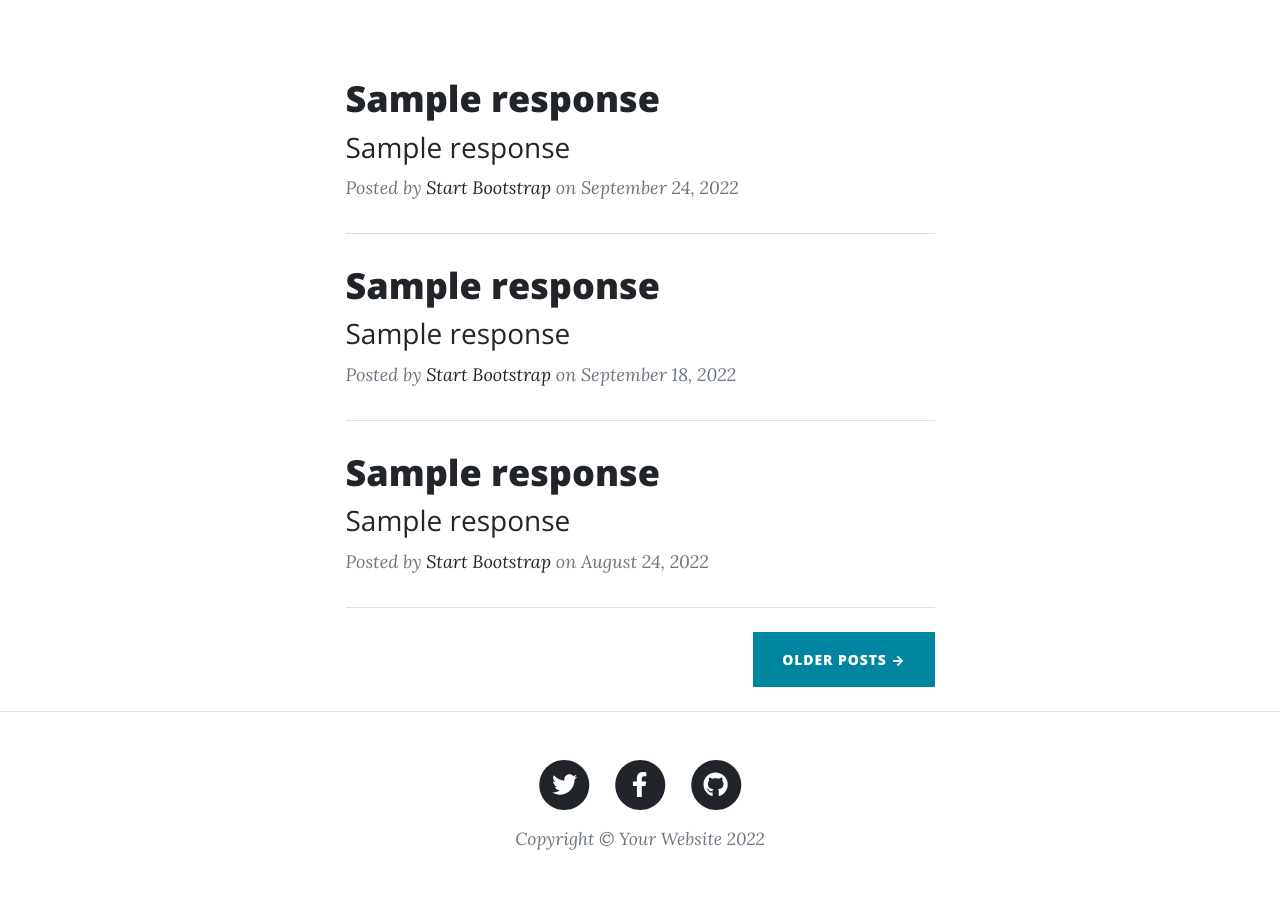
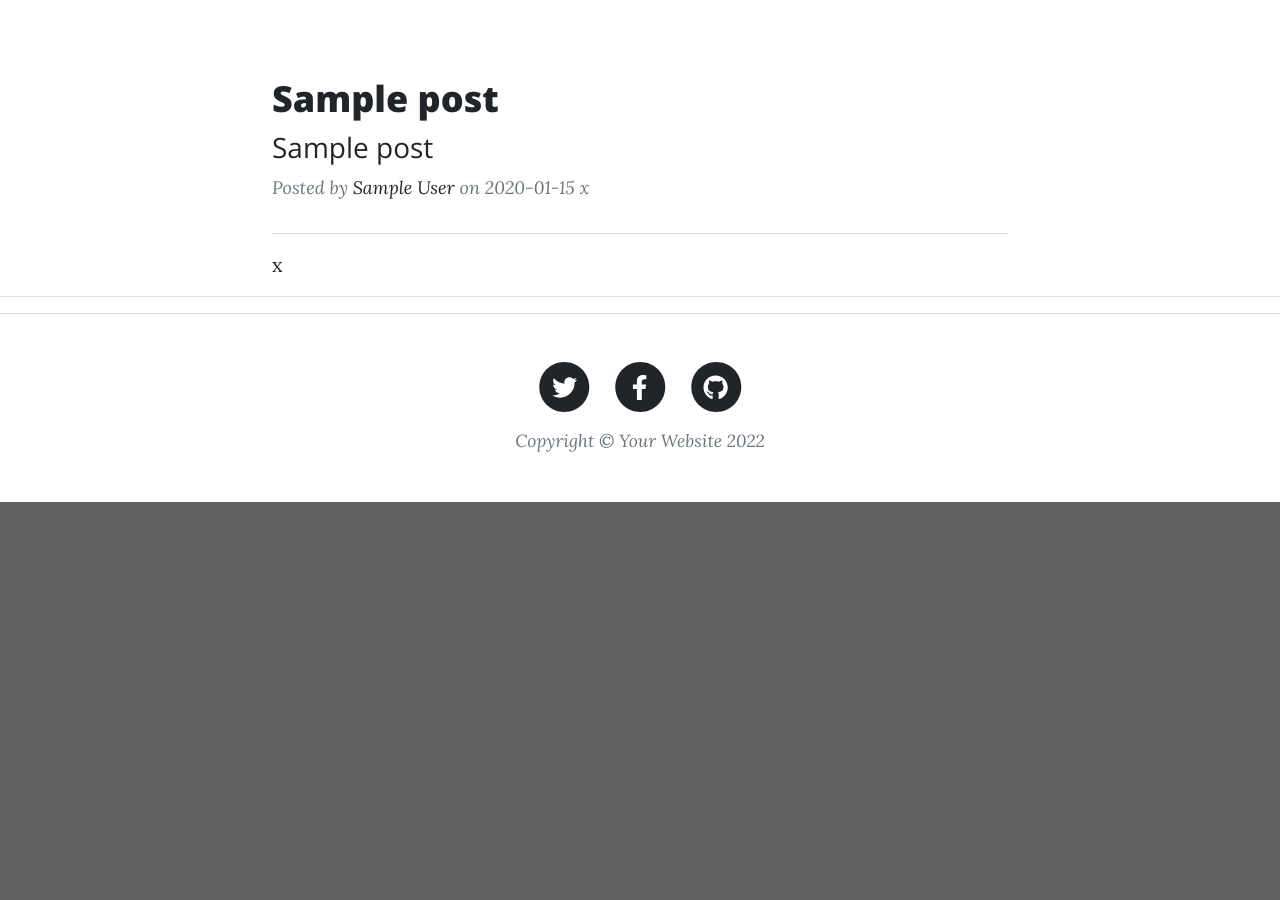
Before and after one commit to walkingkindle/cleansampleblog, a Flask app: template templates/index.html in a window 1280 px wide. Shown: the part 533-1433 px from the top of the page. After the commit the page ends 1035 px from the top, so only its background shows below. Run offline with Flask 2, Linux system fonts and the light colour scheme; tables that the repository leaves empty hold one stand-in row (values such as "Sample post"); the template is opened without the code that fills it: values that come from a table or form of the project are taken from there, most other values are stand-ins (such as "Sample title", 1, 10 or a date in 2020); some libraries are stand-ins or nearby versions.

Commit message:
updating index with users

```diff
--- a/templates/index.html
+++ b/templates/index.html
@@ -1,105 +1,61 @@
-<!DOCTYPE html>
-<html lang="en">
-{% include "header.html"%}
-    <body>
-        <!-- Navigation-->
-        <nav class="navbar navbar-expand-lg navbar-light" id="mainNav">
-            <div class="container px-4 px-lg-5">
-                <a class="navbar-brand" href="index.html">Start Bootstrap</a>
-                <button class="navbar-toggler" type="button" data-bs-toggle="collapse" data-bs-target="#navbarResponsive" aria-controls="navbarResponsive" aria-expanded="false" aria-label="Toggle navigation">
-                    Menu
-                    <i class="fas fa-bars"></i>
-                </button>
-                <div class="collapse navbar-collapse" id="navbarResponsive">
-                    <ul class="navbar-nav ms-auto py-4 py-lg-0">
-                        <li class="nav-item"><a class="nav-link px-lg-3 py-3 py-lg-4" href="{{url_for('welcome_page')}}">Home</a></li>
-                        <li class="nav-item"><a class="nav-link px-lg-3 py-3 py-lg-4" href="{{url_for('to_about')}}">About</a></li>
-                        <li class="nav-item"><a class="nav-link px-lg-3 py-3 py-lg-4" href="{{url_for('contact')}}">Contact</a></li>
-                    </ul>
-                </div>
-            </div>
-        </nav>
-        <!-- Page Header-->
-        <header class="masthead" style="background-image: url('static/assets/img/home-bg.jpg')">
-            <div class="container position-relative px-4 px-lg-5">
-                <div class="row gx-4 gx-lg-5 justify-content-center">
-                    <div class="col-md-10 col-lg-8 col-xl-7">
+{% include "header.html" %}
+
+  <!-- Page Header -->
+  <header class="masthead" style="background-image: url('https://images.unsplash.com/photo-1470092306007-055b6797ca72?ixlib=rb-1.2.1&auto=format&fit=crop&w=668&q=80')">
+    <div class="overlay"></div>
+    <div class="container">
+      <div class="row">
+        <div class="col-lg-8 col-md-10 mx-auto">
           <div class="site-heading">
-                            <h1>Clean Blog</h1>
-                            <span class="subheading">A Blog Theme by Start Bootstrap</span>
+            <h1>Angela's Blog</h1>
+            <span class="subheading">A collection of random musings.</span>
           </div>
         </div>
       </div>
     </div>
   </header>
-        <!-- Main Content-->
-        <div class="container px-4 px-lg-5">
-            <div class="row gx-4 gx-lg-5 justify-content-center">
-                <div class="col-md-10 col-lg-8 col-xl-7">
-                    <!-- Post preview-->
+
+  <!-- Main Content -->
+  <div class="container">
+    <div class="row">
+      <div class="col-lg-8 col-md-10 mx-auto">
+        {% for post in all_posts %}
         <div class="post-preview">
-                        <a href="{{url_for('show_post',index=0)}}">
-                            <h2 class="post-title">{{response[number]['title']}}</h2>
-                            <h3 class="post-subtitle">{{response[number]['subtitle']}}</h3>
+          <a href="{{ url_for('show_post', post_id=post.id) }}">
+            <h2 class="post-title">
+              {{post.title}}
+            </h2>
+            <h3 class="post-subtitle">
+              {{post.subtitle}}
+            </h3>
           </a>
-                        <p class="post-meta">
-                            Posted by
-                            <a href=>Start Bootstrap</a>
-                            on September 24, 2022
+          <p class="post-meta">Posted by
+            <a href="#">{{post.author.name}}</a>
+            on {{post.date}}
+
+            {% if current_user.id == 1 %}
+            <a href="{{url_for('delete_post', post_id=post.id) }}">✘</a>
+            {% else %}
+            {{pass}}
+            {% endif %}
+
           </p>
         </div>
-                    <!-- Divider-->
-                    <hr class="my-4" />
-                    <!-- Post preview-->
-                    <div class="post-preview">
-                        <a href="{{url_for('show_post',index=1)}}"><h2 class="post-title">{{response[number + 1]['title']}}</h2></a>
-                        <a href="{{url_for('show_post',index=1)}}"><h3 class="post-subtitle">{{response[number + 1]['subtitle']}}</h3></a>
-                        <p class="post-meta">
-                            Posted by
-                            <a href="{{url_for('show_post',index=1)}}">Start Bootstrap</a>
-                            on September 18, 2022
-                        </p>
-                    </div>
-                    <!-- Divider-->
-                    <hr class="my-4" />
-                    <!-- Post preview-->
-                    <div class="post-preview">
-                        <a href="{{url_for('show_post',index=2)}}">
-                            <h2 class="post-title">{{response[number + 2]['title']}}</h2>
-                            <h3 class="post-subtitle">{{response[number + 2]['subtitle']}}</h3>
-                        </a>
-                        <p class="post-meta">
-                            Posted by
-                            <a href="templates/index.html">Start Bootstrap</a>
-                            on August 24, 2022
-                        </p>
-                    </div>
-<!--                    &lt;!&ndash; Divider&ndash;&gt;-->
-<!--                    <hr class="my-4" />-->
-<!--                    &lt;!&ndash; Post preview&ndash;&gt;-->
-<!--                    <div class="post-preview">-->
-<!--                        <a href="post.html">-->
-<!--                            <h2 class="post-title">{{response[number + 2]['title']}}</h2>-->
-<!--                            <h3 class="post-subtitle">{{response[number + 2]['subtitle']}}</h3>-->
-<!--                        </a>-->
-<!--                        <p class="post-meta">-->
-<!--                            Posted by-->
-<!--                            <a href="#!">Start Bootstrap</a>-->
-<!--                            on July 8, 2022-->
-<!--                        </p>-->
-<!--                    </div>-->
-                    <!-- Divider-->
-                    <hr class="my-4" />
-                    <!-- Pager-->
-                    <div class="d-flex justify-content-end mb-4"><a class="btn btn-primary text-uppercase" href="#!">Older Posts →</a></div>
+        <hr>
+        {% endfor %}
+
+
+        <!-- New Post -->
+        <div class="clearfix">
+          {% if current_user.id == 1 %}
+          <a class="btn btn-primary float-right" href="{{url_for('add_new_post')}}">Create New Post</a>
+          {% else %}
+          {{pass}}
+          {% endif %}
         </div>
       </div>
     </div>
+  </div>
+  <hr>
 
-        <!-- Bootstrap core JS-->
-        <script src="https://cdn.jsdelivr.net/npm/bootstrap@5.1.3/dist/js/bootstrap.bundle.min.js"></script>
-        <!-- Core theme JS-->
-        <script src="js/scripts.js"></script>
-    {%include "footer.html"%}
-    </body>
-</html>
+{% include "footer.html" %}
```
Lines whose indentation alone changed are shown as unchanged.
